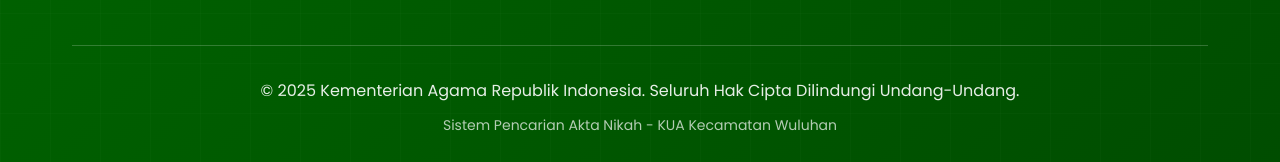
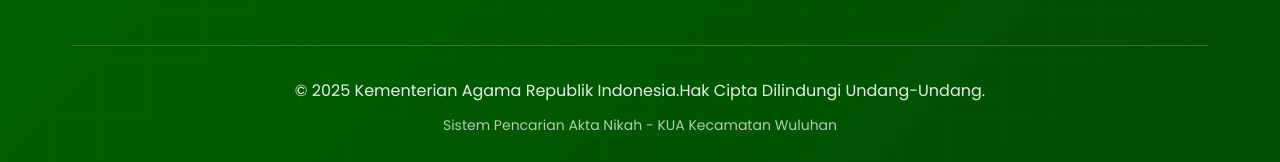
Before and after one commit to kuawuluhan/Sipanik, a plain HTML site: page Index.html in a window 1280 px wide. Shown: the part 1136-1298 px from the top of the page. Drawn offline with Linux system fonts and the light colour scheme.

Commit message:
Update Index.html

```diff
--- a/Index.html
+++ b/Index.html
@@ -3,7 +3,7 @@
 <head>
     <meta charset="UTF-8">
     <meta name="viewport" content="width=device-width, initial-scale=1.0">
-    <title>SIPANIK - Sistm Pencarian Akta Nikah | KUA Wuluhan</title>
+    <title>SIPANIK - SistEm Pencarian Akta Nikah | KUA Wuluhan</title>
     <link href="https://fonts.googleapis.com/css2?family=Poppins:wght@300;400;500;600;700;800&display=swap" rel="stylesheet">
     <link rel="stylesheet" href="https://cdnjs.cloudflare.com/ajax/libs/font-awesome/6.5.1/css/all.min.css">
     <link rel="stylesheet" href="style.css">
@@ -120,7 +120,7 @@
             </div>
 
             <div class="footer-bottom">
-                <p>&copy; 2025 Kementerian Agama Republik Indonesia. Seluruh Hak Cipta Dilindungi Undang-Undang.</p>
+                <p>&copy; 2025 Kementerian Agama Republik Indonesia.Hak Cipta Dilindungi Undang-Undang.</p>
                 <small>Sistem Pencarian Akta Nikah - KUA Kecamatan Wuluhan</small>
             </div>
         </div>
```
